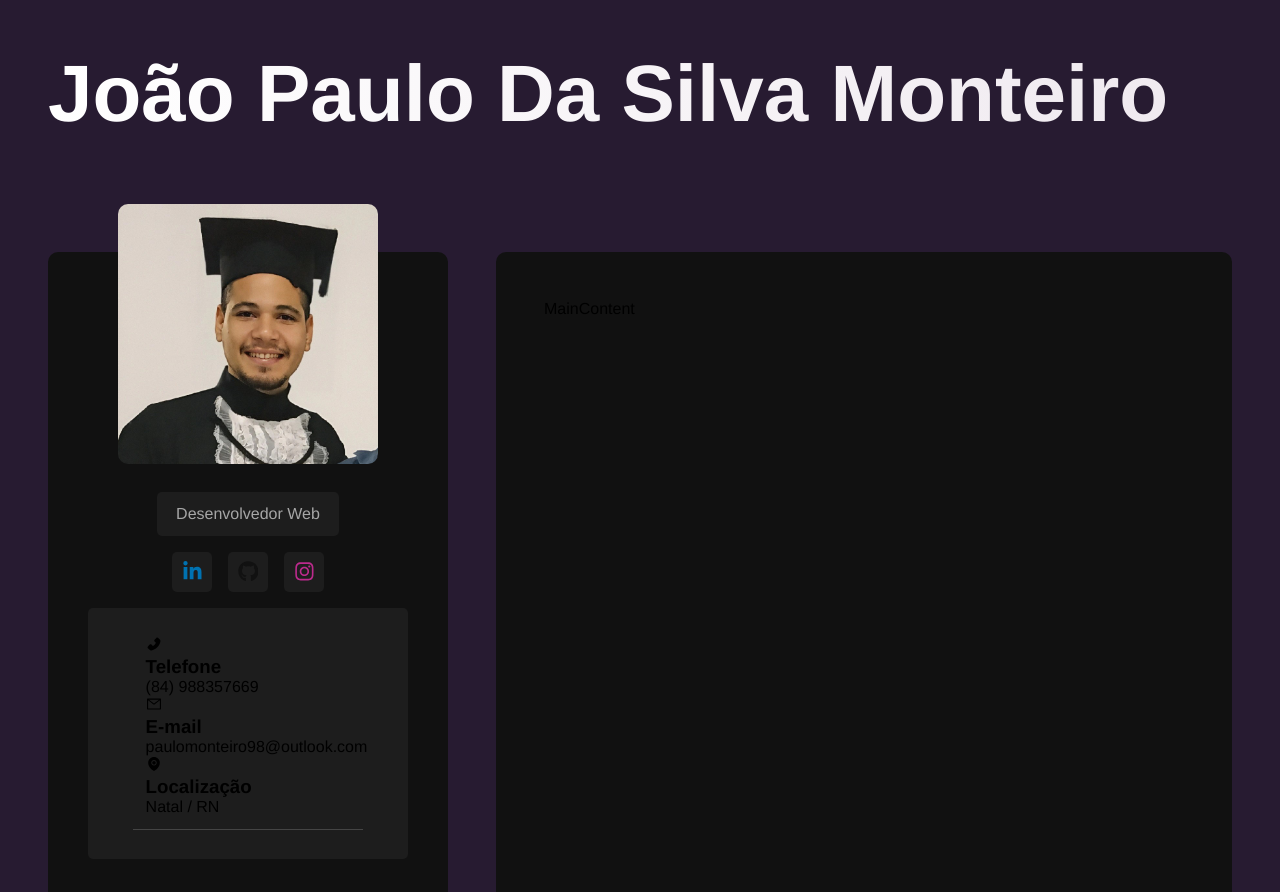
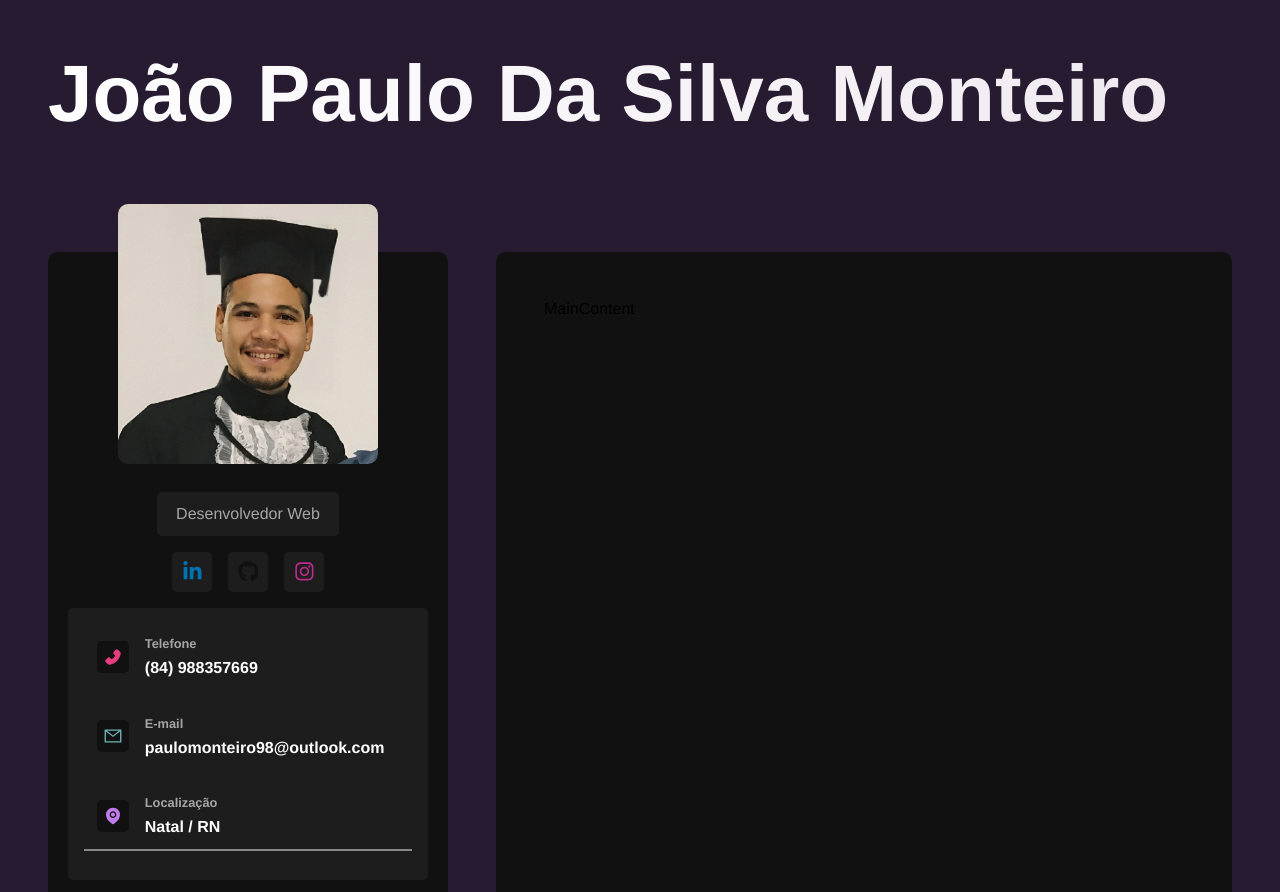
Before and after one commit to PauloMonteiro98/portfolio, a React (Vite) app: page / in a window 1280 px wide. Shown: the top 892 px of the page. Built offline with nearby package versions, Linux system fonts and the light colour scheme.

Commit message:
preparativos finais da sidebar

```diff
--- a/src/components/InformationContainer.jsx
+++ b/src/components/InformationContainer.jsx
@@ -10,11 +10,15 @@
             <h3>Telefone</h3>
             <p>(84) 988357669</p>
         </div>
+    </div>
+    <div className="info-card">
         <AiOutlineMail id='email-icon' />
         <div>
             <h3>E-mail</h3>
             <p>paulomonteiro98@outlook.com</p>
         </div>
+    </div>
+    <div className="info-card1">
         <AiFillEnvironment id='pin-icon' />
         <div>
             <h3>Localização</h3>
--- a/src/styles/components/informationContainer.sass
+++ b/src/styles/components/informationContainer.sass
@@ -8,14 +8,63 @@
     padding: 1rem
     margin-bottom: 2rem
     text-align: left
-    width: 80%
+    width: 90%
     border-radius: variables.$card-border-radius
 
     .info-card
-
+        @include mixins.center
         justify-content: start
         gap: 1rem
         padding: .8rem
         margin-bottom: .8rem
-        border-bottom: 1px solid #444
-        width: 80%
+        width: 100%
+
+        h3
+            color: variables.$text-color-secondary
+            font-size: .8rem
+            margin-bottom: .5rem
+
+        p
+            color: variables.$text-color
+            font-weight: bold
+
+        svg
+            background-color: variables.$bg-color
+            padding: .4rem
+            width: 2rem
+            height: 2rem
+            border-radius: variables.$card-border-radius
+
+        #phone-icon
+            color: #e93b81
+        #email-icon
+            color: #6ab5b9
+
+
+    .info-card1
+        @include mixins.center
+        justify-content: start
+        gap: 1rem
+        padding: .8rem
+        margin-bottom: .8rem
+        width: 100%
+        border-bottom: 2px solid #888
+
+        h3
+            color: variables.$text-color-secondary
+            font-size: .8rem
+            margin-bottom: .5rem
+
+        p
+            color: variables.$text-color
+            font-weight: bold
+
+        svg
+            background-color: variables.$bg-color
+            padding: .4rem
+            width: 2rem
+            height: 2rem
+            border-radius: variables.$card-border-radius
+
+        #pin-icon
+            color: #c17ceb
--- a/src/styles/mixins.sass
+++ b/src/styles/mixins.sass
@@ -5,6 +5,7 @@
     display: flex
     justify-content: center
     align-items: center
+
 
 @mixin btn
     padding: 1rem 1.2rem
```
Also changed, not shown: src/styles/components/app.sass (line endings or trailing spaces).
